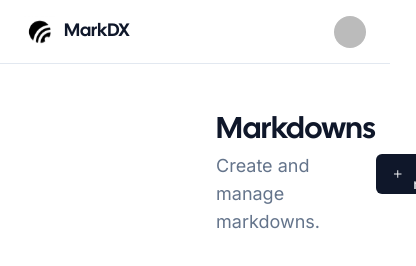
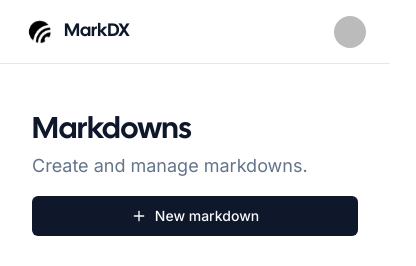
Before and after one commit to arshad-yaseen/markdx, a Next.js app: page /dashboard in a window 390 px wide. Shown: the top 266 px of the page, 416 px wide, since content can reach past the window. Built offline with nearby package versions, Linux system fonts and the light colour scheme; no server answers; the database is empty; sample sign-in values are in the browser's storage; what postmark would draw is missing.

Commit message:
now fully responsive

```diff
--- a/app/(dashboard)/layout.tsx
+++ b/app/(dashboard)/layout.tsx
@@ -28,7 +28,7 @@ async function DashboardLayout({ children }: DashboardLayout) {
           email: user.email,
         }}
       />
-      <main className="flex w-full flex-1 flex-col overflow-hidden px-52 py-12">
+      <main className="flex w-full flex-1 flex-col overflow-hidden px-6 py-12 lg:px-52">
         {children}
       </main>
     </main>
--- a/app/(editor)/edit/[id]/page.tsx
+++ b/app/(editor)/edit/[id]/page.tsx
@@ -91,7 +91,7 @@ export default function page({ params }: { params: { id: string } }) {
       onKeyDown={(event) => {
         handleShortCut(event, monacoInstance!)
       }}
-      className="flex h-[92vh] w-full"
+      className="flex h-[92vh] w-full flex-col lg:flex-row"
     >
       <Toaster theme={theme === "dark" ? "dark" : "light"} closeButton />
       <EditorLeft />
--- a/components/dashboard/dashboard-inline-header.tsx
+++ b/components/dashboard/dashboard-inline-header.tsx
@@ -10,10 +10,12 @@ export function DashboardInlineHeader({
   children,
 }: DashboardInlineHeaderProps) {
   return (
-    <div className="flex items-center justify-between px-2">
+    <div className="flex flex-col px-2 sm:flex-row sm:items-center sm:justify-between">
       <div className="grid gap-1">
         <h1 className="font-heading text-3xl md:text-4xl">{heading}</h1>
-        {text && <p className="text-lg text-muted-foreground">{text}</p>}
+        {text && (
+          <p className="mb-4 text-lg text-muted-foreground sm:mb-0">{text}</p>
+        )}
       </div>
       {children}
     </div>
--- a/components/editor/editor-header.tsx
+++ b/components/editor/editor-header.tsx
@@ -7,17 +7,17 @@ import EditorSectionsPanel from "./editor-sections-panel"
 
 function EditorHeader() {
   return (
-    <div className="flex h-[8vh] w-full border-b">
-      <div className="flex h-full w-[20%] items-center px-6">
+    <div className="flex w-full flex-col space-y-3 border-b py-6 lg:h-[8vh] lg:flex-row lg:space-y-0 lg:py-0">
+      <div className="hidden h-full w-[20%] items-center px-6 lg:flex">
         <Link href="/dashboard" className="flex items-center">
           <SiteAssets type="icon" />
           <h4 className="ml-2 font-heading text-xl font-bold">Editor</h4>
         </Link>
       </div>
-      <div className="flex h-full w-[45%] items-center justify-center">
+      <div className="flex h-full w-full items-center justify-center lg:w-[45%]">
         <EditorSectionsPanel />
       </div>
-      <div className="flex h-full w-[35%] items-center justify-end px-6">
+      <div className="flex h-full w-full flex-1 items-center justify-center lg:w-[35%] lg:justify-end lg:px-6">
         <EditorNav />
       </div>
     </div>
--- a/components/editor/editor-left.tsx
+++ b/components/editor/editor-left.tsx
@@ -85,7 +85,7 @@ function EditorLeft() {
   }
 
   return (
-    <div className="flex h-full w-[20%] flex-col items-center border-r p-6 ">
+    <div className="hidden h-full w-[20%] flex-col items-center border-r p-6 lg:flex ">
       <Tabs defaultValue="tools" className="w-full">
         <TabsList className="w-ful mb-6 flex">
           <TabsTrigger value="tools" className="w-full">
--- a/components/editor/editor-section.tsx
+++ b/components/editor/editor-section.tsx
@@ -31,7 +31,7 @@ function EditorSection({
   }
 
   return (
-    <div className="relative flex h-full w-[45%] flex-col items-center">
+    <div className="relative flex h-[50%] w-full flex-col items-center lg:h-full lg:w-[45%]">
       {loading && <EditorSkeleton className="px-14" />}
 
       <Editor
--- a/components/editor/editor-sections-panel.tsx
+++ b/components/editor/editor-sections-panel.tsx
@@ -153,7 +153,8 @@ function EditorSectionsPanel() {
                 setDialogOpen(true)
               }}
             >
-              Create new section
+              <p className="hidden lg:block">Create new section</p>
+              <p className="block lg:hidden">Create new</p>
             </Button>
           </DialogTrigger>
           <DialogContent className="flex flex-col items-center">
@@ -194,7 +195,7 @@ function EditorSectionsPanel() {
           </DialogContent>
         </Dialog>
       </div>
-      <div className="flex items-center">
+      <div className="hidden items-center lg:flex">
         <Dialog open={renameDialogOpen}>
           <DialogOverlay onClick={() => setRenameDialogOpen(false)} />
           <DialogTrigger asChild>
--- a/components/editor/preview-section.tsx
+++ b/components/editor/preview-section.tsx
@@ -4,7 +4,7 @@ import EditorSkeleton from "./skeleton"
 
 function PreviewSection({ code, loading }: { code: string; loading: boolean }) {
   return (
-    <div className="relative flex  h-full w-[35%] flex-col overflow-scroll border-l px-12 py-8">
+    <div className="relative flex  h-full w-full flex-col overflow-scroll border-l border-t px-12 py-8 lg:w-[35%] lg:border-t-0">
       {loading && <EditorSkeleton />}
       <ParseMarkdown code={code} />
     </div>
```
Also changed, not shown: 1 other file (tests, documents, lock files or other folders).
